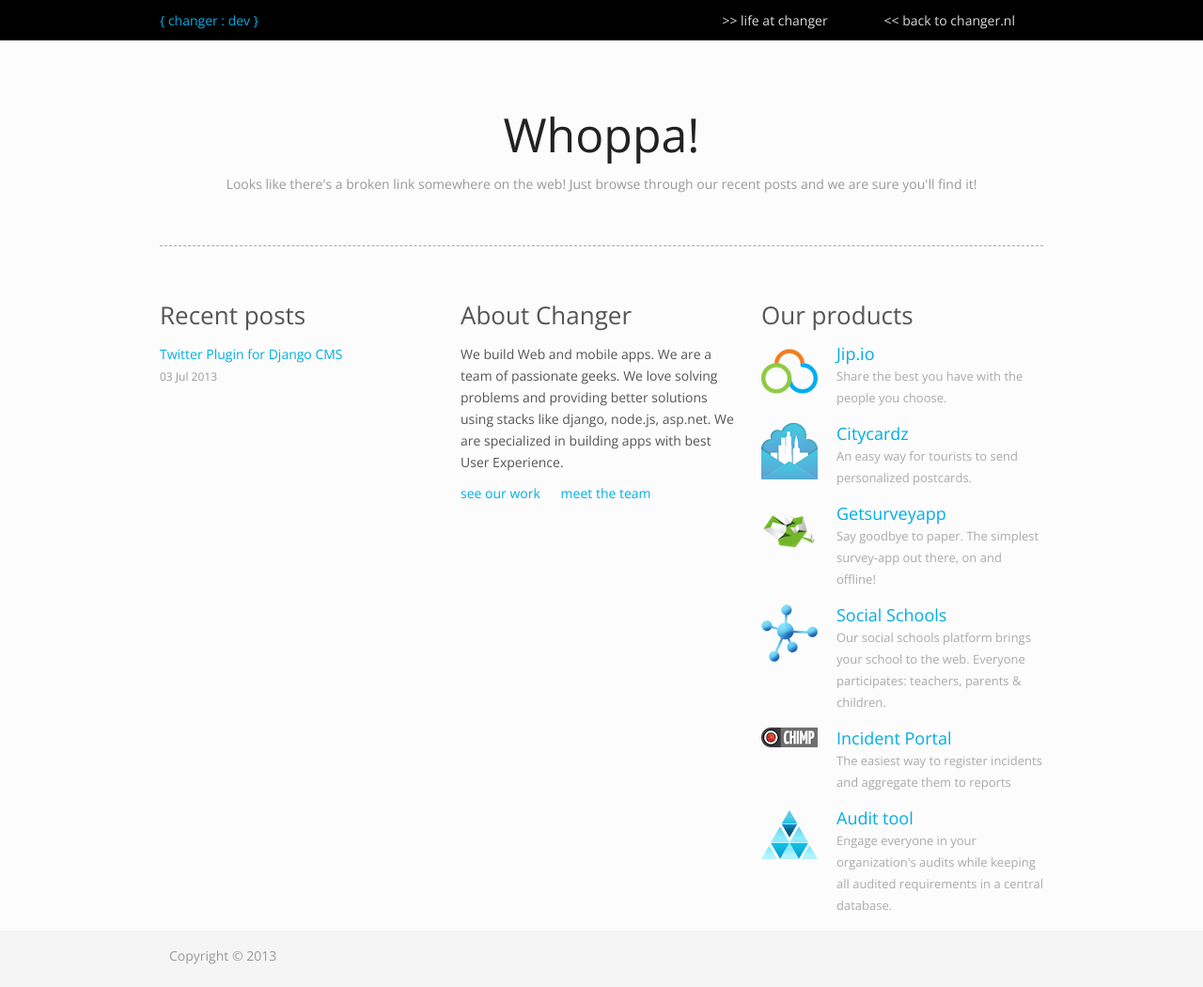
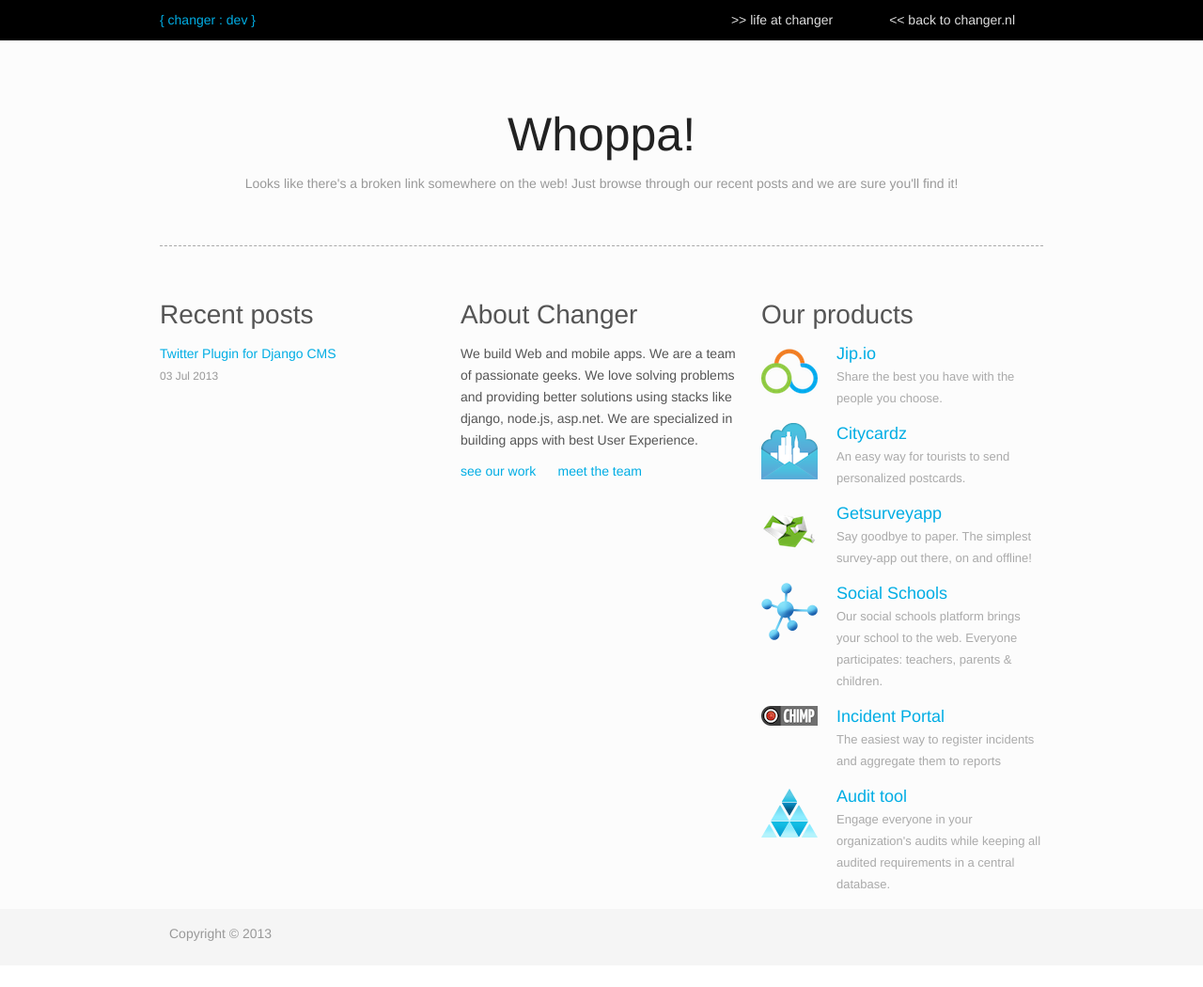
Before and after one commit to maddy9859/devlog, a Jekyll site: the page built from 404.html, in a window 1280 px wide. Shown: the whole page at 94% size. Built offline with Jekyll 4.4.1, drawn with Linux system fonts in a browser that asks for light colours; Markdown is read by kramdown in place of the engine named in the settings; after the commit the page ends 1027 px from its top, so only the background shows below that.

Commit message:
fix base url issue and theming

```diff
--- a/_includes/head.html
+++ b/_includes/head.html
@@ -23,9 +23,6 @@
     <!-- favicon -->
     <link rel="shortcut icon" href="{{ site.baseurl }}public/favico.ico" />
 
-    <!-- opensans font -->
-    <link href='http://fonts.googleapis.com/css?family=Open+Sans:400italic,600italic,700italic,400,300,600,700' rel='stylesheet' type='text/css' />
-
     <!-- Google Webmaster Tools & Analytics -->
     <meta name="google-site-verification" content="" />
 </head>
--- a/_includes/sidebar.html
+++ b/_includes/sidebar.html
@@ -4,7 +4,7 @@
 {% for post in site.posts %}
   <div class="recent">
     <p>
-      <a title="{{ post.title }}" href="{{ site.nonbaseurl }}{{ post.url }}">{{ post.title }}</a>
+      <a title="{{ post.title }}" href="{{ site.baseurl }}{{ post.url | | remove_first: '/' }}">{{ post.title }}</a>
       <br>
       <span class="muted">{{ post.date | date_to_string }}</span>
     </p>
--- a/_layouts/post.html
+++ b/_layouts/post.html
@@ -24,7 +24,7 @@ layout: default
   <h2>Related Posts</h2>
   <ul class="posts">
     {% for post in site.related_posts limit:5 %}
-      <li><span class="date">{{ post.date | date_to_string }}</span> &nbsp;&raquo;&nbsp; <a title="{{ post.title }}" href="{{ post.url }}">{{ post.title }}</a></li>
+      <li><span class="date">{{ post.date | date_to_string }}</span> &nbsp;&raquo;&nbsp; <a title="{{ post.title }}" href="{{ site.baseurl }}{{ post.url | | remove_first: '/' }}">{{ post.title }}</a></li>
     {% endfor %}
   </ul>
 </div>
--- a/index.html
+++ b/index.html
@@ -15,7 +15,7 @@ summary: Writings about javascript, node.js, mongodb, backbone.js, python, .net
   {% for post in site.posts %}
     <div class="post">
       <h1>
-        <a title="{{ post.title }}" href="{{ site.baseurl }}{{ post.url }}">{{ post.title }}</a>
+        <a title="{{ post.title }}" href="{{ site.baseurl }}{{ post.url | | remove_first: '/' }}">{{ post.title }}</a>
       </h1>
       <span class="date">
         On&nbsp;
--- a/public/css/app.css
+++ b/public/css/app.css
@@ -11,26 +11,26 @@
 */
 
 body {
-  font-family:"Open Sans","Helvetica Neue", Helvetica, Arial, sans-serif;
+  font-family: "Helvetica Neue", Helvetica, Arial, sans-serif;
   line-height: 23px;
   color: #555;
 }
 
-h1, h2, h3, h4{
-  font-family: "Open Sans", "Helvetica", Arial, sans-serif;
+h1, h2, h3, h4 {
+  font-family: "Helvetica Neue", Helvetica, Arial, sans-serif;
 }
 
-a{
+a {
   font-weight: 400;
   color: #00ade4;
 }
 
-a:hover{
+a:hover {
   text-decoration: none;
   border-bottom: 1px dashed #1d6193;
 }
 
-hr{
+hr {
   border-top: 1px dashed #aaa;
   border-bottom: none;
 }
@@ -41,11 +41,28 @@ hr{
   background: url("../img/devices.png") no-repeat right bottom;
 }
 
+h1 {
+  font-size: 2.5em;
+}
+
 h2 {
+  font-size: 2em;
   font-weight: 400;
-  font-style: normal;
-  color: #555;
-  font-size: 26px;
+}
+
+h3 {
+  font-size: 1.5em;
+  font-weight: 400;
+}
+
+h4 {
+  font-size: 1.2em;
+  font-weight: 400;
+}
+
+h5 {
+  font-size: 1em;
+  font-weight: 400;
 }
 
 li {
@@ -604,13 +621,6 @@ body {
   font-size: 32px;
 }
 
-.post h2, .post h3 {
-  /*margin: 0;*/
-  font-size: 22px;
-  font-weight: normal;
-  color: #222;
-}
-
 .post {
   margin-top: 0px  ;
   padding-bottom: 0px 0;
```
